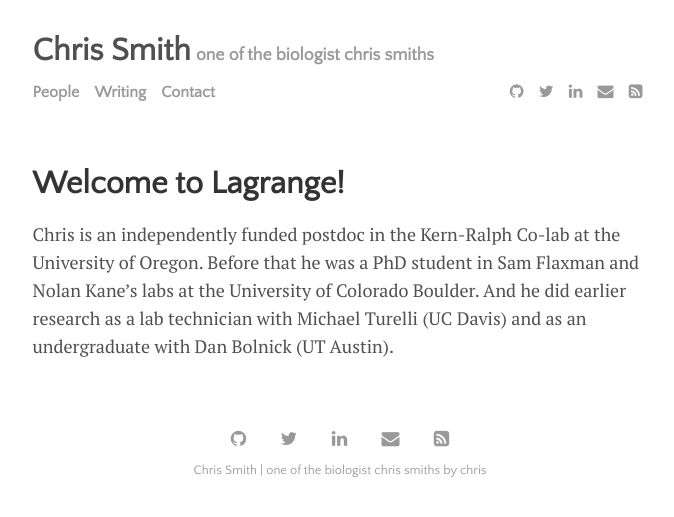
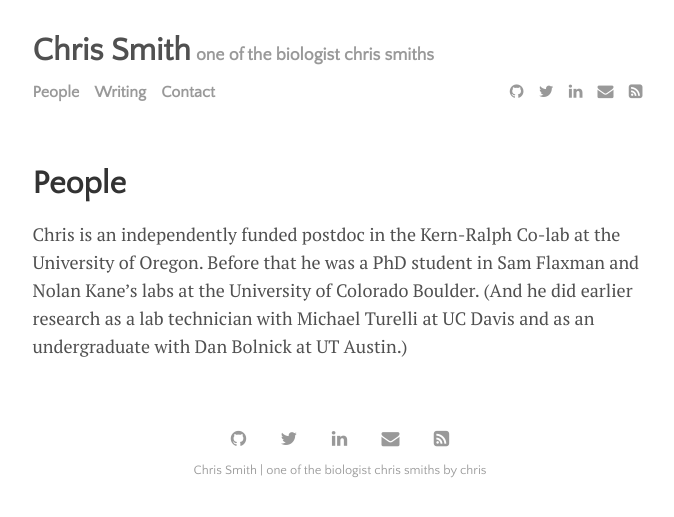
Before and after one commit to chriscrsmith/chriscrsmith.github.io, a Jekyll site: the page built from menu/people.md, in a window 1280 px wide. Shown: the top 517 px of the page, without its empty margins (300-974 px from the left). Built offline with Jekyll 4.4.1, drawn with Linux system fonts in a browser that asks for light colours.

Commit message:
Update people.md

```diff
--- a/menu/people.md
+++ b/menu/people.md
@@ -1,9 +1,9 @@
 ---
 layout: page
-title: Welcome to Lagrange!
+title: People
 permalink: /people
 ---
 
 Chris is an independently funded postdoc in the Kern-Ralph Co-lab at the University of Oregon.
 Before that he was a PhD student in Sam Flaxman and Nolan Kane's labs at the University of Colorado Boulder.
-And he did earlier research as a lab technician with Michael Turelli (UC Davis) and as an undergraduate with Dan Bolnick (UT Austin).
+(And he did earlier research as a lab technician with Michael Turelli at UC Davis and as an undergraduate with Dan Bolnick at UT Austin.)
```
